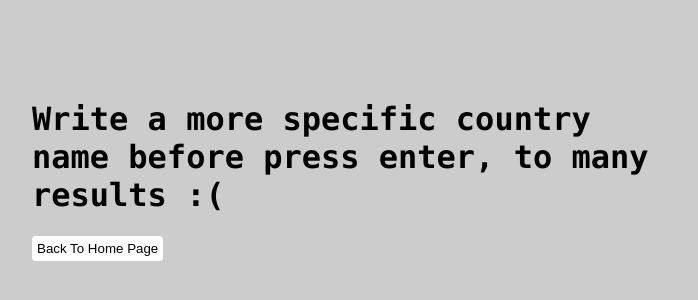
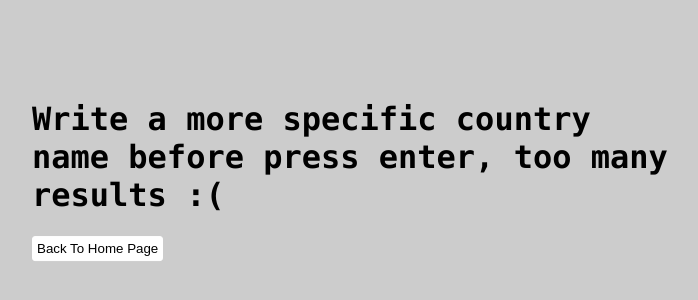
Before and after one commit to quanbui210/Country, a React (Create React App) app: page /country in a window 1280 px wide. Shown: the part 230-530 px from the top of the page, without its empty margins (288-986 px from the left). Built offline with nearby package versions, Linux system fonts and the light colour scheme.

Commit message:
typo in error component

```diff
--- a/src/Component/Error.js
+++ b/src/Component/Error.js
@@ -9,7 +9,7 @@ const Error = () => {
         left: '50%',
         transform: 'translate(-50%, -50%)'
     }}>
-        <h1>Write a more specific country name before press enter, to many results {':('}</h1>
+        <h1>Write a more specific country name before press enter, too many results {':('}</h1>
         <button
             style={{
                 padding: '4px',
```
